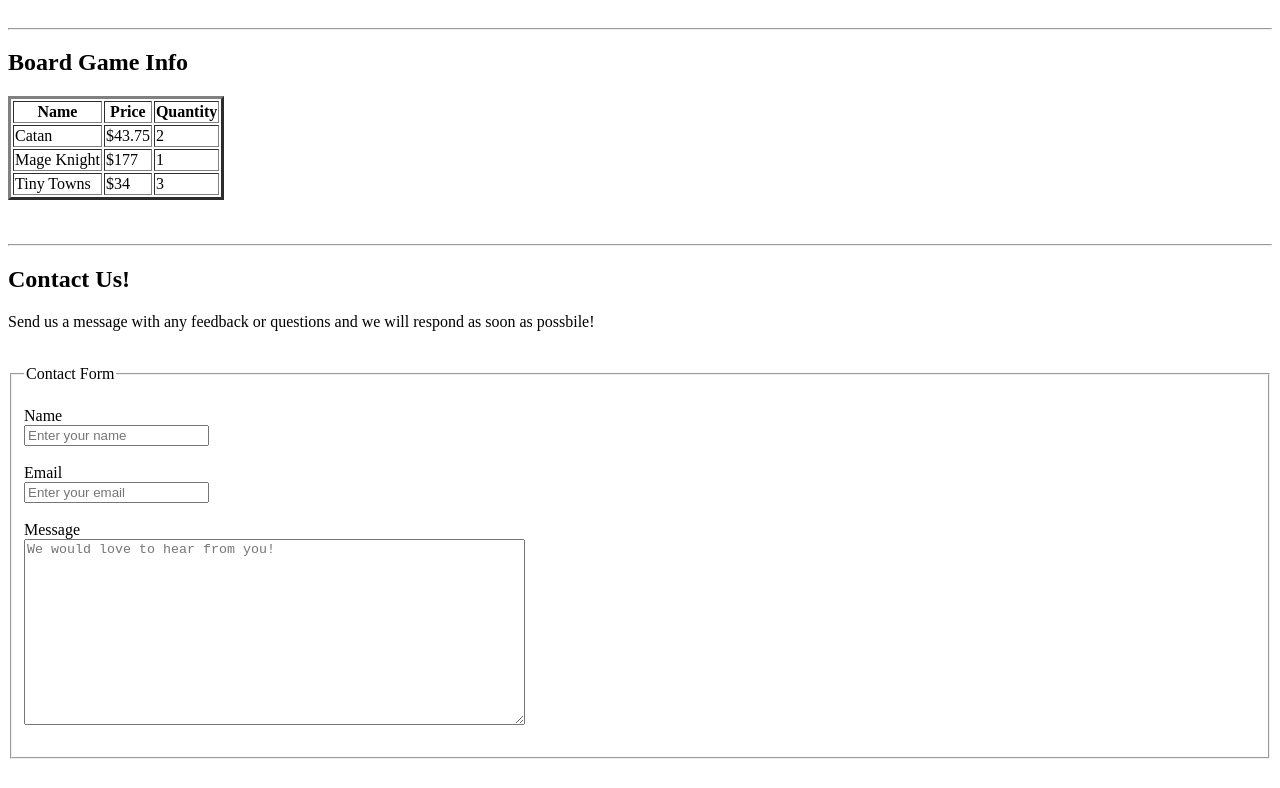
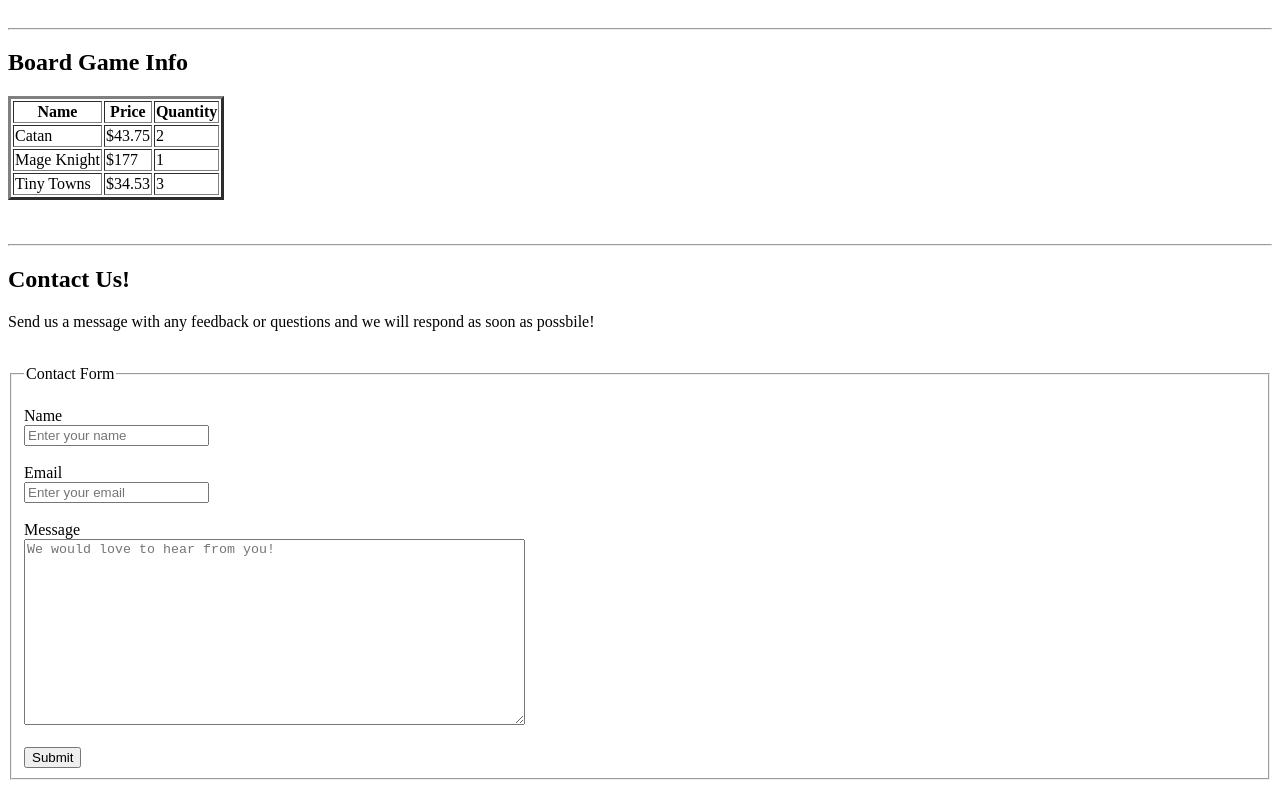
Before and after one commit to scrogdogJr/HTML-Knowledge-Check, a plain HTML site: page index.html in a window 1280 px wide. Shown: the part 978-1766 px from the top of the page. Before the commit the page ends 1745 px from the top, so only its background shows below. Drawn offline with Linux system fonts and the light colour scheme.

Commit message:
Added submit button

```diff
--- a/index.html
+++ b/index.html
@@ -54,7 +54,7 @@
             </tr>
             <tr>
                 <td>Tiny Towns</td>
-                <td>$34</td>
+                <td>$34.53</td>
                 <td>3</td>
             </tr>
         </table>
@@ -81,7 +81,9 @@
                 <textarea id="message" placeholder="We would love to hear from you!"
                     name="message" rows="12" cols="60"></textarea>
                 <br/><br/>
+                <button type="submit">Submit</button>
             </fieldset>
+
         </form>
     </section>
 
```
